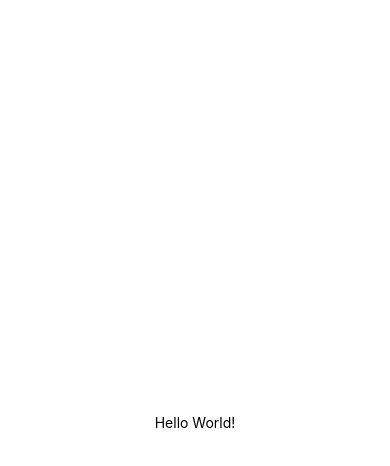
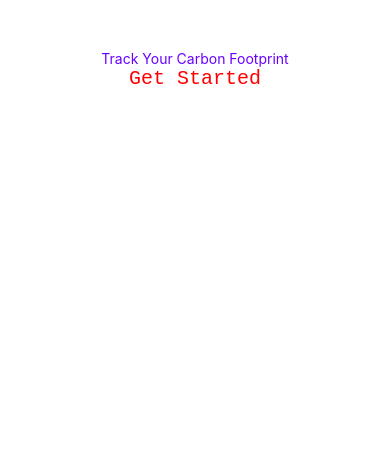
Before and after one commit to andrearcaina/myFootprint, a React Native app in the folder frontend/: screen / in a window 390 px wide. Shown: the top 466 px of the page. Built offline with nearby package versions, Linux system fonts and the light colour scheme.

Commit message:
added a basic get started page

```diff
--- a/frontend/App.js
+++ b/frontend/App.js
@@ -1,22 +1,10 @@
 import { StatusBar } from 'expo-status-bar';
 import React from 'react';
 import { StyleSheet, Text, View } from 'react-native';
-import Calculator from './screens/FootprintCalc';
+import Beginning from './screens/GetStarted';
 
 export default function App() {
   return (
-    <View style={styles.container}>
-      <Calculator />
-      <StatusBar style="auto" />
-    </View>
+      <Beginning />
   );
 }
-
-const styles = StyleSheet.create({
-  container: {
-    flex: 1,
-    backgroundColor: '#fff',
-    alignItems: 'center',
-    justifyContent: 'center',
-  },
-});
--- a/frontend/screens/FootprintCalc.js
+++ b/frontend/screens/FootprintCalc.js
@@ -3,6 +3,6 @@ import { StyleSheet, Text, View, TextInput, Picker, Button } from 'react-native'
 
 export default function Calculator() {
     return (
-        <Text>Hello World!</Text>
+        <Text>Calculator</Text>
     );
 }
--- /dev/null
+++ b/frontend/screens/GetStarted.js
@@ -0,0 +1,28 @@
+import { StatusBar } from 'expo-status-bar';
+import React, { useState } from 'react';
+import { StyleSheet, Text, View, TextInput, Picker, Button } from 'react-native';
+
+export default function Beginning() {
+    return (
+        <View style={styles.container}>
+            <Text style={styles.TrackYourFootprint}>Track Your Carbon Footprint</Text>
+            <Text style={styles.getStarted}>Get Started</Text>
+            <StatusBar style="auto" />
+        </View>
+    );
+}
+
+const styles = StyleSheet.create({
+    container: {
+        marginTop: 50,
+        alignItems: 'center',
+    },
+    TrackYourFootprint: {
+        color: 'rgb(105, 0, 255)',
+    },
+    getStarted: {
+        color: 'red',
+        fontSize: 20,
+        fontFamily: 'monospace',
+    }
+});
```
Also changed, not shown: frontend/screens/Calendar.js (added), frontend/screens/Tips.js (added).
